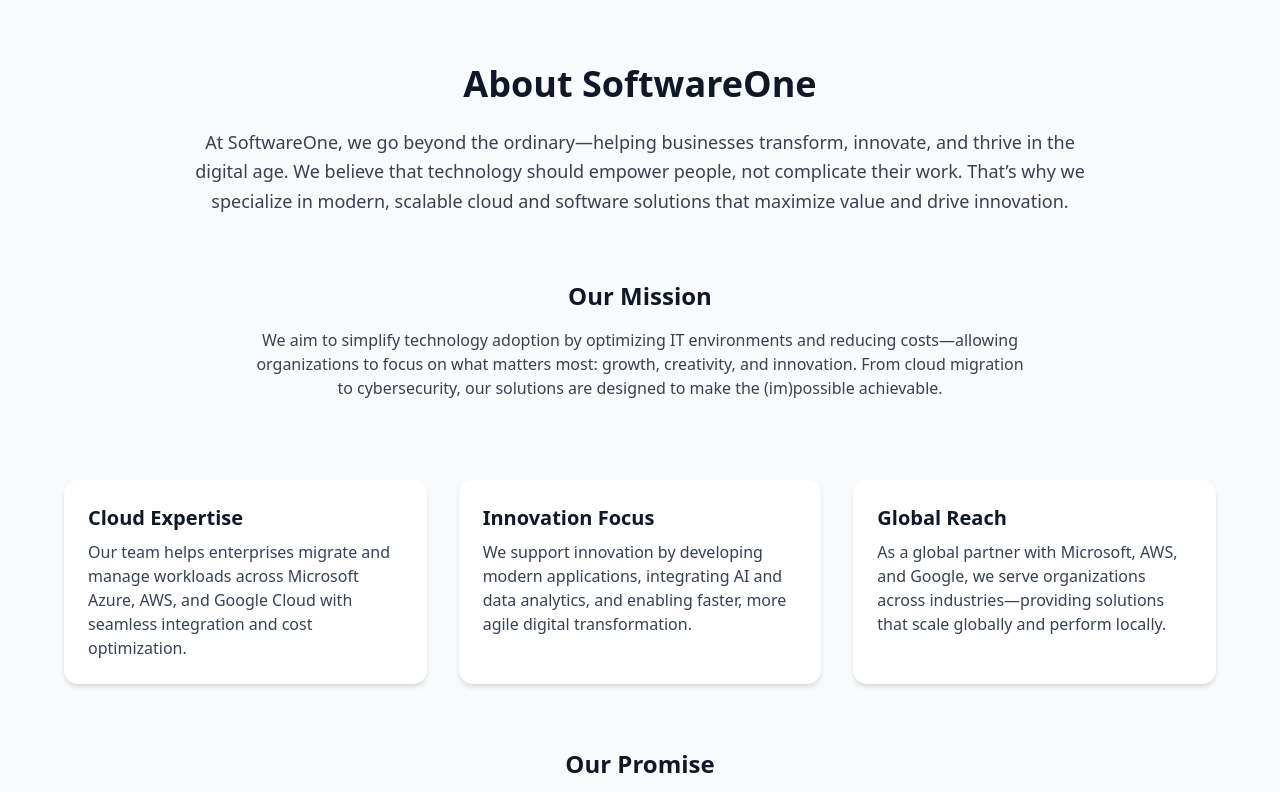
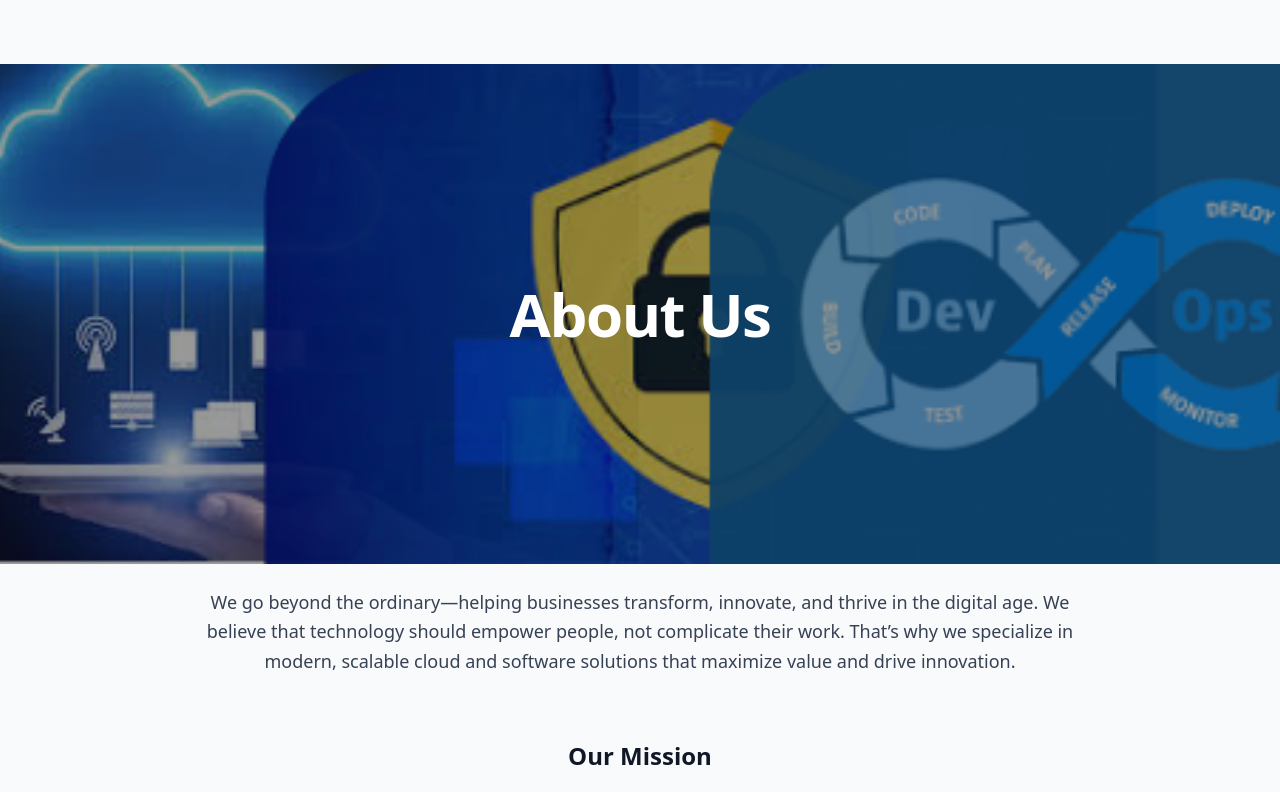
Before and after one commit to haidarhalim134/devops, a Next.js app: page /about in a window 1280 px wide. Shown: the top 792 px of the page. Built offline with nearby package versions, Linux system fonts and the light colour scheme; no server answers.

Commit message:
Penambahan + Menambahkan link about di navbar + Menambahkan gambar di halaman about

```diff
--- a/src/app/(main)/layout.tsx
+++ b/src/app/(main)/layout.tsx
@@ -14,6 +14,7 @@
           <div className="flex items-center gap-6">
             <Link href="/" className="font-semibold">Next + Drizzle Custom Auth</Link>
             <Link href="/contact" className="text-sm">Hubungi Kami</Link>
+            <Link href="/about" className="text-sm">About</Link>
           </div>
 
           <div className="space-x-3 text-sm">
--- a/src/app/about/page.tsx
+++ b/src/app/about/page.tsx
@@ -1,12 +1,25 @@
 export default function AboutPage() {
   return (
     <main className="min-h-screen bg-gray-50 py-16 px-6">
+
+      <section
+        className="relative w-screen h-[500px] left-1/2 right-1/2 -ml-[50vw] -mr-[50vw] bg-cover bg-center"
+        style={{
+          backgroundImage: "url('/images/about/products.png')",
+        }}
+      >
+        <div className="absolute inset-0 bg-black/40 flex items-center justify-center">
+          <h1 className="text-6xl font-bold text-white tracking-tight">
+            About Us
+          </h1>
+        </div>
+      </section>
+
       <section className="max-w-4xl mx-auto text-center mb-16">
         <h1 className="text-4xl font-bold mb-6 text-gray-900">
-          About SoftwareOne
         </h1>
         <p className="text-gray-700 leading-relaxed text-lg">
-          At SoftwareOne, we go beyond the ordinary—helping businesses transform,
+          We go beyond the ordinary—helping businesses transform,
           innovate, and thrive in the digital age. We believe that technology should
           empower people, not complicate their work. That’s why we specialize in
           modern, scalable cloud and software solutions that maximize value and drive innovation.
```
Also changed, not shown: public/images/about/products.png (added).
